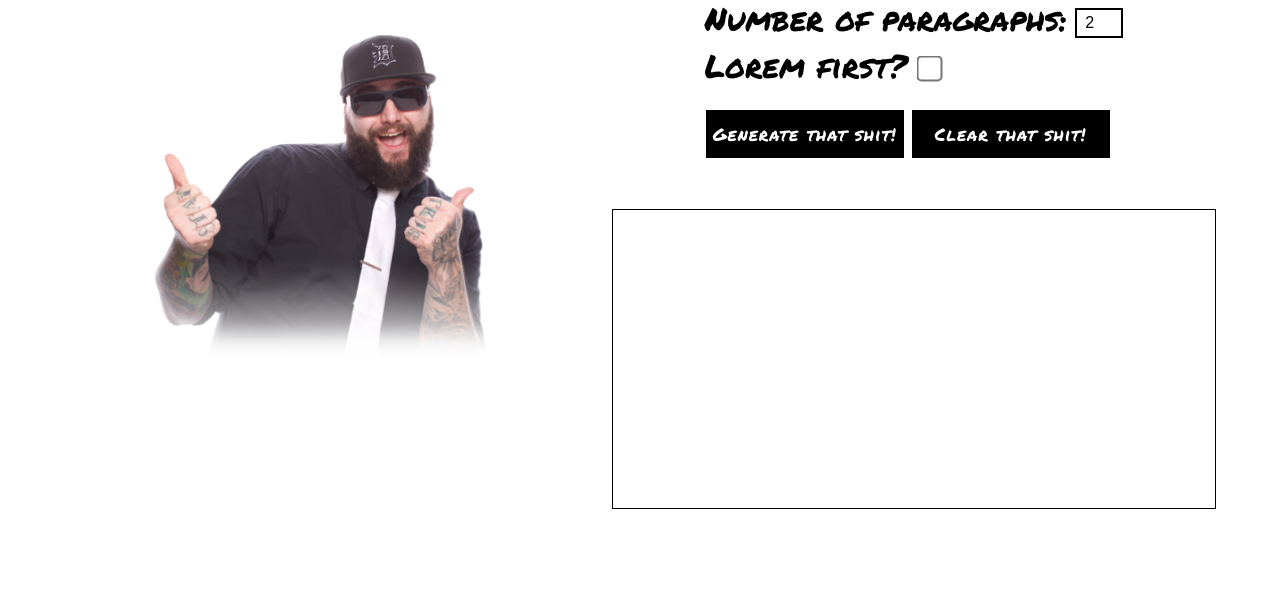
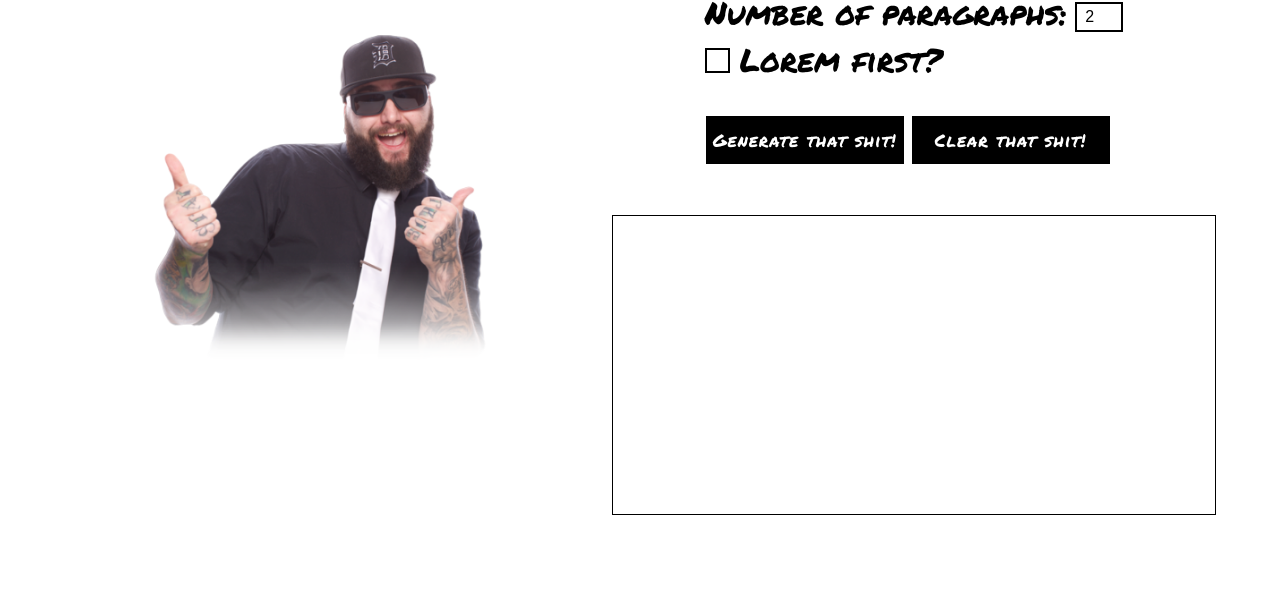
Before and after one commit to chrisdemars/demars-ipsum, a website: page index.html in a window 1280 px wide. Shown: the part 206-800 px from the top of the page. Drawn offline with Linux system fonts and the light colour scheme.

Commit message:
style the dang checkbox

```diff
--- a/css/styles.css
+++ b/css/styles.css
@@ -120,3 +120,74 @@ input.lorem-first {
   border: 1px solid black;
   cursor: pointer;
 }
+
+
+/*** custom checkmark stuff from https://www.w3schools.com/howto/howto_css_custom_checkbox.asp */
+
+/* Customize the label (the container) */
+.container {
+  display: block;
+  position: relative;
+  padding-left: 35px;
+  margin-bottom: 12px;
+  cursor: pointer;
+  font-size: 22px;
+  -webkit-user-select: none;
+  -moz-user-select: none;
+  -ms-user-select: none;
+  user-select: none;
+}
+
+/* Hide the browser's default checkbox */
+.container input {
+  position: absolute;
+  opacity: 0;
+  cursor: pointer;
+  height: 0;
+  width: 0;
+}
+
+/* Create a custom checkbox */
+.checkmark {
+  position: absolute;
+  top: 12px;
+  left: 0px;
+  height: 25px;
+  width: 25px;
+  border: 2px solid black;
+}
+
+/* On mouse-over, add a grey background color */
+.container:hover input ~ .checkmark {
+  background-color: #ccc;
+}
+
+/* When the checkbox is checked, add a blue background */
+.container input:checked ~ .checkmark {
+  background-color: #000;
+}
+
+/* Create the checkmark/indicator (hidden when not checked) */
+.checkmark:after {
+  content: "";
+  position: absolute;
+  display: none;
+}
+
+/* Show the checkmark when checked */
+.container input:checked ~ .checkmark:after {
+  display: block;
+}
+
+/* Style the checkmark/indicator */
+.container .checkmark:after {
+  left: 9px;
+  top: 5px;
+  width: 5px;
+  height: 10px;
+  border: solid white;
+  border-width: 0 3px 3px 0;
+  -webkit-transform: rotate(45deg);
+  -ms-transform: rotate(45deg);
+  transform: rotate(45deg);
+}
--- a/index.html
+++ b/index.html
@@ -47,8 +47,12 @@
               <input class="num-paragraphs" type="number" id="paragraphs" value="2" min="1" />
             </div>
             <div class="input-group lorem-checkbox-label">
-              <label for="lorem">Lorem first?</label>
-              <input class="lorem-first" type="checkbox" id="lorem" name="lorem" />
+              <label class="container">
+                Lorem first?
+                <input type="checkbox" id="lorem">
+                <span class="checkmark"></span>
+                <input class="lorem-first" type="checkbox" id="lorem" name="lorem" />
+              </label>
             </div>
           </div>
           <button class="generate-ipsum" id="generate">
```
